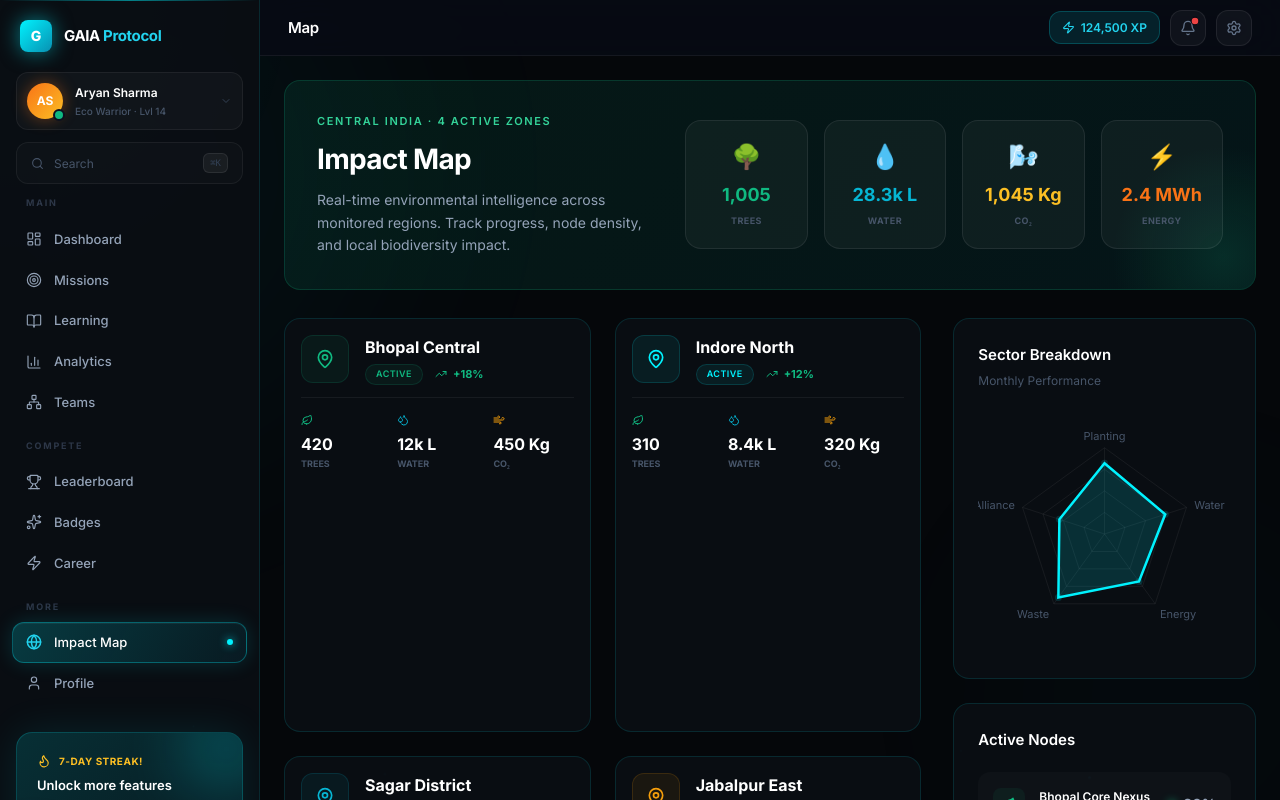
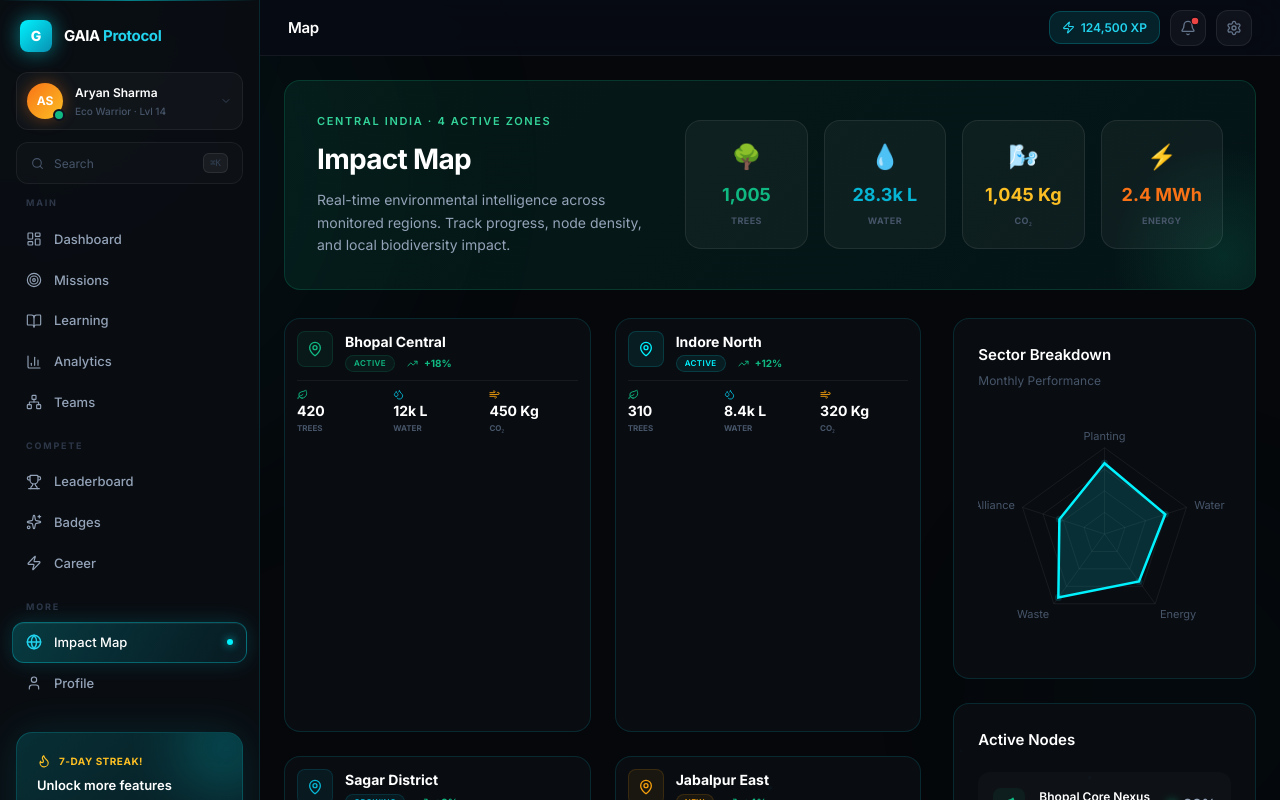
Before and after one commit to SaiyamJain468/Ecolearn, a React (Vite) app in the folder apps/web-admin/: page /map in a window 1280 px wide. Built offline with nearby package versions, Linux system fonts and the light colour scheme; no server answers.

Commit message:
style: aggressively tighten Impact Map region cards for better density

```diff
--- a/apps/web-admin/src/pages/ImpactMapPage.jsx
+++ b/apps/web-admin/src/pages/ImpactMapPage.jsx
@@ -72,29 +72,29 @@ export default function ImpactMapPage() {
            <motion.div key={i} variants={fadeUp}
               whileHover={{ y: -5, boxShadow: `0 20px 48px rgba(0,0,0,0.3), 0 0 50px ${r.color}12` }}
               onClick={() => setSel(sel?.name === r.name ? null : r)}
-              className="surface p-4 cursor-pointer relative overflow-hidden"
-              style={{ border: sel?.name === r.name ? `1px solid ${r.color}50` : undefined, transition: 'all 0.3s ease' }}
+              className="surface p-3 cursor-pointer relative overflow-hidden"
+              style={{ border: sel?.name === r.name ? `1px solid ${r.color}50` : undefined, transition: 'all 0.2s ease' }}
             >
               <motion.div className="absolute inset-0 rounded-2xl pointer-events-none" animate={{ opacity: sel?.name === r.name ? 1 : 0 }}
                 style={{ background: `${r.color}06` }} />
-              <div className="relative flex items-start gap-4 mb-3">
+              <div className="relative flex items-start gap-3 mb-2">
                 <motion.div whileHover={{ rotate: 15, scale: 1.1 }} transition={{ type: 'spring', stiffness: 300 }}
-                  className="w-12 h-12 rounded-xl flex items-center justify-center shrink-0"
+                  className="w-9 h-9 rounded-lg flex items-center justify-center shrink-0"
                   style={{ background: `${r.color}12`, border: `1px solid ${r.color}25` }}>
-                  <MapPin size={20} style={{ color: r.color }} />
+                  <MapPin size={16} style={{ color: r.color }} />
                 </motion.div>
                 <div>
-                  <h4 className="text-[16px] font-bold text-white mb-1">{r.name}</h4>
+                  <h4 className="text-[14px] font-bold text-white mb-0.5">{r.name}</h4>
                   <div className="flex items-center gap-3">
-                    <span className="badge" style={{ fontSize: '9px', padding: '2px 10px', background: `${r.color}12`, color: r.color, border: `1px solid ${r.color}25` }}>{r.status}</span>
-                    <span className="flex items-center gap-1.5 text-[11px] font-bold" style={{ color: '#10B981' }}><TrendingUp size={12} />{r.trend}</span>
+                    <span className="badge" style={{ fontSize: '8px', padding: '1px 8px', background: `${r.color}12`, color: r.color, border: `1px solid ${r.color}25` }}>{r.status}</span>
+                    <span className="flex items-center gap-1.5 text-[10px] font-bold" style={{ color: '#10B981' }}><TrendingUp size={11} />{r.trend}</span>
                   </div>
                 </div>
               </div>
-              <div className="relative grid grid-cols-3 gap-4 pt-4" style={{ borderTop: '1px solid rgba(255,255,255,0.06)' }}>
-                <div><Leaf size={12} className="mb-1.5" style={{ color: '#10B981' }} /><p className="text-[16px] font-bold text-white">{r.trees}</p><p className="text-[9px] uppercase font-bold" style={{ color: '#475569' }}>Trees</p></div>
-                <div><Droplets size={12} className="mb-1.5" style={{ color: '#06B6D4' }} /><p className="text-[16px] font-bold text-white">{r.water}</p><p className="text-[9px] uppercase font-bold" style={{ color: '#475569' }}>Water</p></div>
-                <div><Wind size={12} className="mb-1.5" style={{ color: '#F59E0B' }} /><p className="text-[16px] font-bold text-white">{r.co2}</p><p className="text-[9px] uppercase font-bold" style={{ color: '#475569' }}>CO₂</p></div>
+              <div className="relative grid grid-cols-3 gap-2 pt-2" style={{ borderTop: '1px solid rgba(255,255,255,0.06)' }}>
+                <div><Leaf size={11} className="mb-1" style={{ color: '#10B981' }} /><p className="text-[14px] font-bold text-white leading-none">{r.trees}</p><p className="text-[8px] uppercase font-bold mt-1" style={{ color: '#475569' }}>Trees</p></div>
+                <div><Droplets size={11} className="mb-1" style={{ color: '#06B6D4' }} /><p className="text-[14px] font-bold text-white leading-none">{r.water}</p><p className="text-[8px] uppercase font-bold mt-1" style={{ color: '#475569' }}>Water</p></div>
+                <div><Wind size={11} className="mb-1" style={{ color: '#F59E0B' }} /><p className="text-[14px] font-bold text-white leading-none">{r.co2}</p><p className="text-[8px] uppercase font-bold mt-1" style={{ color: '#475569' }}>CO₂</p></div>
               </div>
             </motion.div>
           ))}
```
